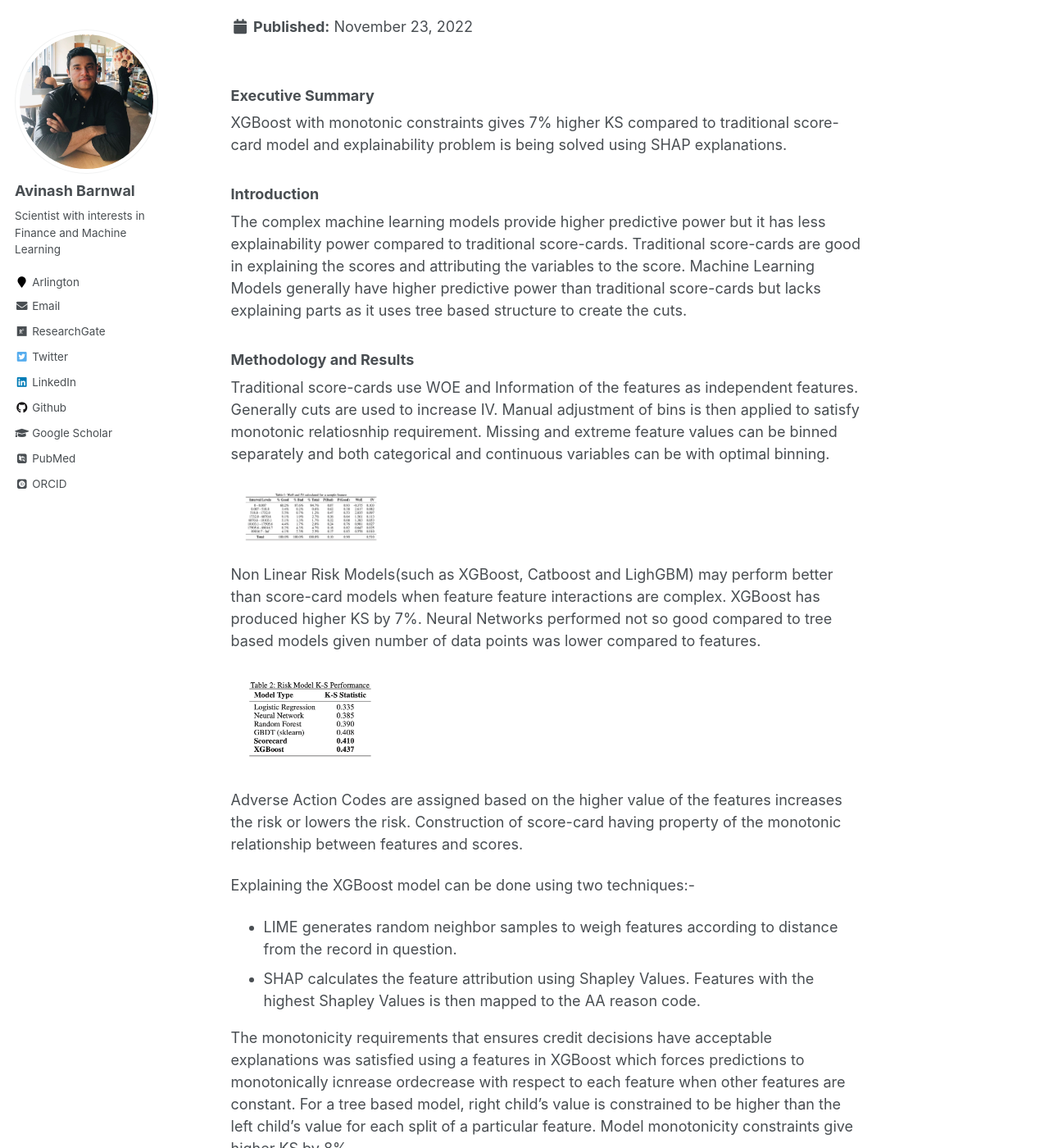
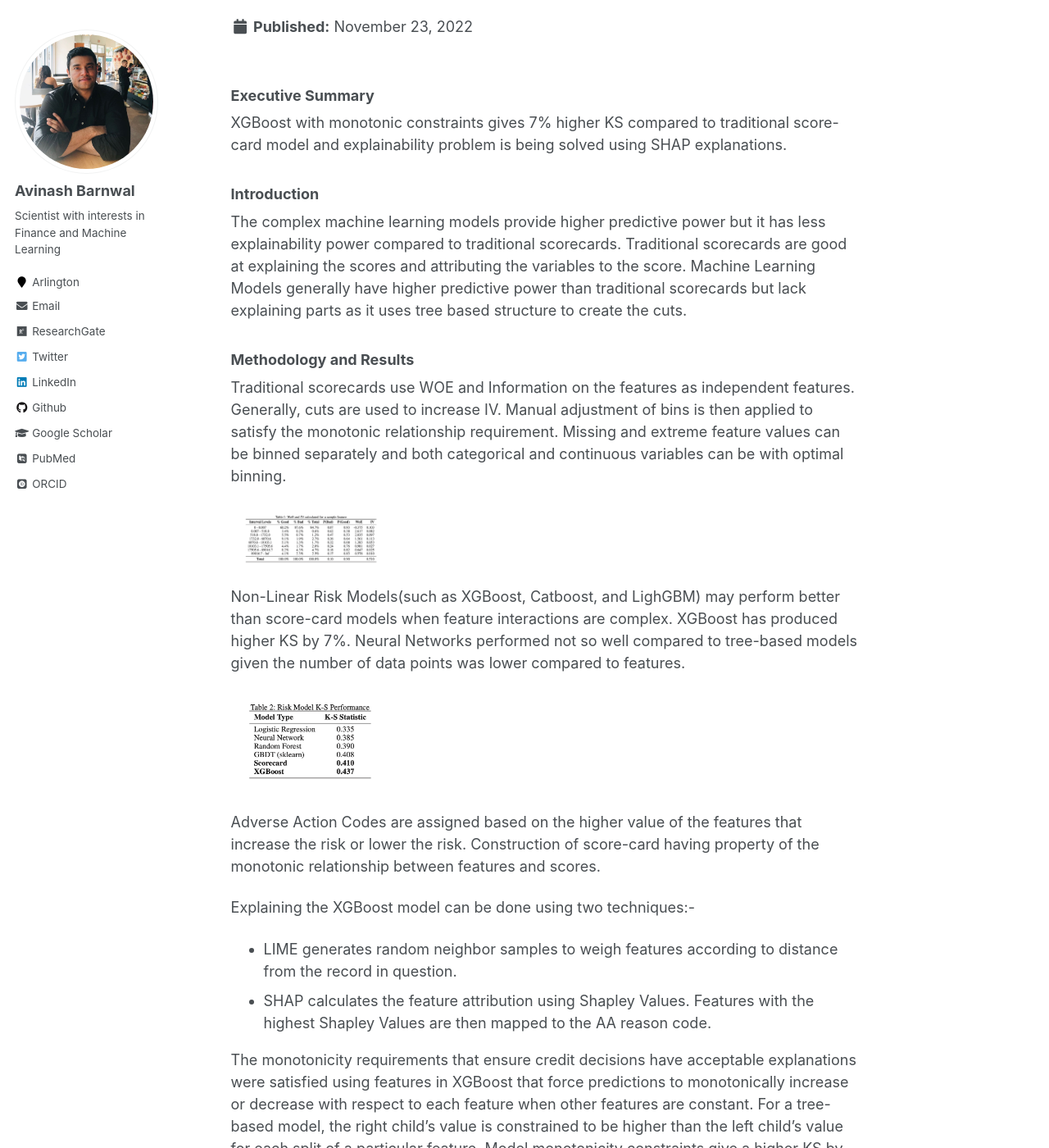
Before and after one commit to avinashbarnwal/avinashbarnwal.github.io, a Jekyll site: the page built from _posts/2022-11-24-sbb_explainable_credit_model.md, in a window 1280 px wide and 1400 px high, scrolled down 200 px. Shown: the whole window at 82% size. Built offline with Jekyll 4.4.1, drawn with Linux system fonts in a browser that asks for light colours; some web fonts are replaced; some of the changed text lies outside the part shown.

Commit message:
Update 2022-11-24-sbb_explainable_credit_model.md

```diff
--- a/_posts/2022-11-24-sbb_explainable_credit_model.md
+++ b/_posts/2022-11-24-sbb_explainable_credit_model.md
@@ -9,38 +9,37 @@ date: 2022-11-23
 XGBoost with monotonic constraints gives 7% higher KS compared to traditional score-card model and explainability problem is being solved using SHAP explanations.
 
 ### Introduction
-The complex machine learning models provide higher predictive power but it has less explainability power compared to traditional score-cards. Traditional score-cards are good in explaining the scores and attributing the variables to the score. Machine Learning Models generally have higher predictive power than traditional score-cards but lacks explaining parts as it uses tree based structure to create the cuts.
+The complex machine learning models provide higher predictive power but it has less explainability power compared to traditional scorecards. Traditional scorecards are good at explaining the scores and attributing the variables to the score. Machine Learning Models generally have higher predictive power than traditional scorecards but lack explaining parts as it uses tree based structure to create the cuts.
 
 ### Methodology and Results
 
-Traditional score-cards use WOE and Information of the features as independent features. Generally cuts are used to increase IV. Manual adjustment of bins is then applied to satisfy monotonic relatiosnhip requirement. Missing and extreme feature values can be binned separately and both categorical and continuous variables can be with optimal binning.
+Traditional scorecards use WOE and Information on the features as independent features. Generally, cuts are used to increase IV. Manual adjustment of bins is then applied to satisfy the monotonic relationship requirement. Missing and extreme feature values can be binned separately and both categorical and continuous variables can be with optimal binning.
 
 [<img src="../images/explainable_ai/WOE.png" width="200" height="200"/>](../images/explainable_ai/WOE.png)
 
 
-Non Linear Risk Models(such as XGBoost, Catboost and LighGBM) may perform better than score-card models when feature feature interactions are complex. XGBoost has produced higher KS by 7%. Neural Networks performed not so good compared to tree based models given number of data points was lower compared to features.
+Non-Linear Risk Models(such as XGBoost, Catboost, and LighGBM) may perform better than score-card models when feature interactions are complex. XGBoost has produced higher KS by 7%. Neural Networks performed not so well compared to tree-based models given the number of data points was lower compared to features.
 
 [<img src="../images/explainable_ai/KS.png" width="200" height="200"/>](../images/explainable_ai/KS.png)
 
 
-Adverse Action Codes are assigned based on the higher value of the features increases the risk or lowers the risk. Construction of score-card having property of the monotonic relationship between features and scores.
+Adverse Action Codes are assigned based on the higher value of the features that increase the risk or lower the risk. Construction of score-card having property of the monotonic relationship between features and scores.
 
 Explaining the XGBoost model can be done using two techniques:-
+- LIME generates random neighbor samples to weigh features according to distance from the record in question.
+- SHAP calculates the feature attribution using Shapley Values. Features with the highest Shapley Values are then mapped to the AA reason code.
 
-- LIME generates random neighbor samples to weigh features according to distance from the record in question.
-- SHAP calculates the feature attribution using Shapley Values. Features with the highest Shapley Values is then mapped to the AA reason code.
-
-The monotonicity requirements that ensures credit decisions have acceptable explanations was satisfied using a features in XGBoost which forces predictions to monotonically icnrease ordecrease with respect to each feature when other features are constant. For a tree based model, right child's value is constrained to be higher than the left child's value for each split of a particular feature. Model monotonicity constraints give higher KS by 8%.
+The monotonicity requirements that ensure credit decisions have acceptable explanations were satisfied using features in XGBoost that force predictions to monotonically increase or decrease with respect to each feature when other features are constant. For a tree-based model, the right child's value is constrained to be higher than the left child's value for each split of a particular feature. Model monotonicity constraints give a higher KS by 8%.
 
 [<img src="../images/explainable_ai/AUC_compare.png" width="200" height="200"/>](../images/explainable_ai/AUC_compare.png)
 [<img src="../images/explainable_ai/KS_compare.png" width="200" height="200"/>](../images/explainable_ai/KS_compare.png)
 
 
-It is also important to understand the direction of impact with highly imbalanced distribution such as high contribution of missing values. It is possible that high contribution might be from missing values that has negative WOE but larger values of the variable lead to lower risks. We can handle this by creating separate dummy feature.
+It is also important to understand the direction of impact with highly imbalanced distribution such as the high contribution of missing values. It is possible that high contribution might be from missing values that have negative WOE but larger values of the variable lead to lower risks. We can handle this by creating a separate dummy feature.
 
 Scorecard vs XGBoost Explanations
 
-Binning the population based on the scores and comparing the agreement on the features provide the clear idea of the efficacy of the model. For risky deciles, it has more agreement vs less risky declines. To find more risky customers is easy very less risky customers therefore, we see more agreement in the risky deciles.
+Binning the population based on the scores and comparing the agreement on the features provide a clear idea of the efficacy of the model. For risky deciles, it has more agreement vs less risky declines. Finding more risky customers is easy very less risky customers, therefore, we see more agreement in the risky deciles.
 
 [<img src="../images/explainable_ai/AAC_compare.png" width="200" height="200"/>](../images/explainable_ai/AAC_compare.png)
 [<img src="../images/explainable_ai/SHAP.png" width="200" height="200"/>](../images/explainable_ai/SHAP.png)
```
